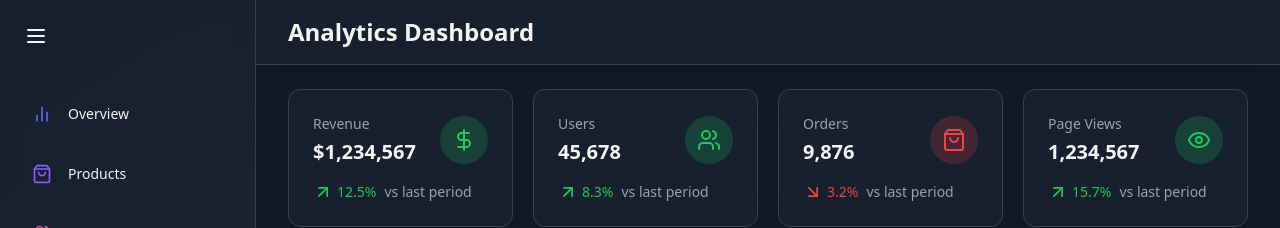
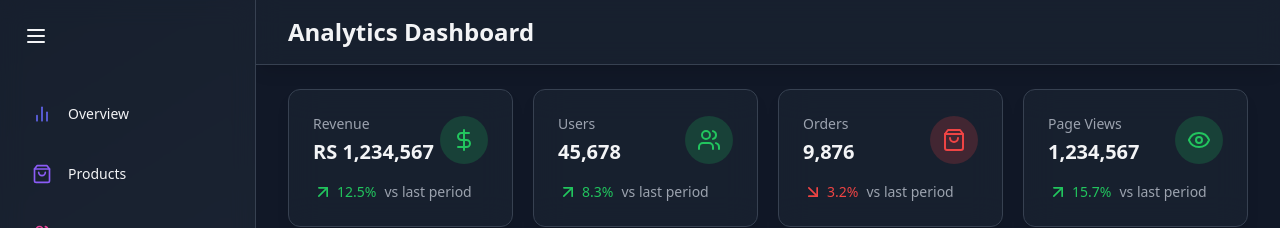
Before and after one commit to sudhanshuk1404/AdminDashBoard, a React (Vite) app: page /analytics in a window 1280 px wide. Shown: the top 228 px of the page. Built offline with nearby package versions, Linux system fonts and the light colour scheme.

Commit message:
Update OverviewCards.jsx

```diff
--- a/src/components/analytics/OverviewCards.jsx
+++ b/src/components/analytics/OverviewCards.jsx
@@ -2,7 +2,7 @@ import { motion } from "framer-motion";
 import { DollarSign, Users, ShoppingBag, Eye, ArrowDownRight, ArrowUpRight } from "lucide-react";
 
 const overviewData = [
-	{ name: "Revenue", value: "$1,234,567", change: 12.5, icon: DollarSign },
+	{ name: "Revenue", value: "RS 1,234,567", change: 12.5, icon: DollarSign },
 	{ name: "Users", value: "45,678", change: 8.3, icon: Users },
 	{ name: "Orders", value: "9,876", change: -3.2, icon: ShoppingBag },
 	{ name: "Page Views", value: "1,234,567", change: 15.7, icon: Eye },
```
